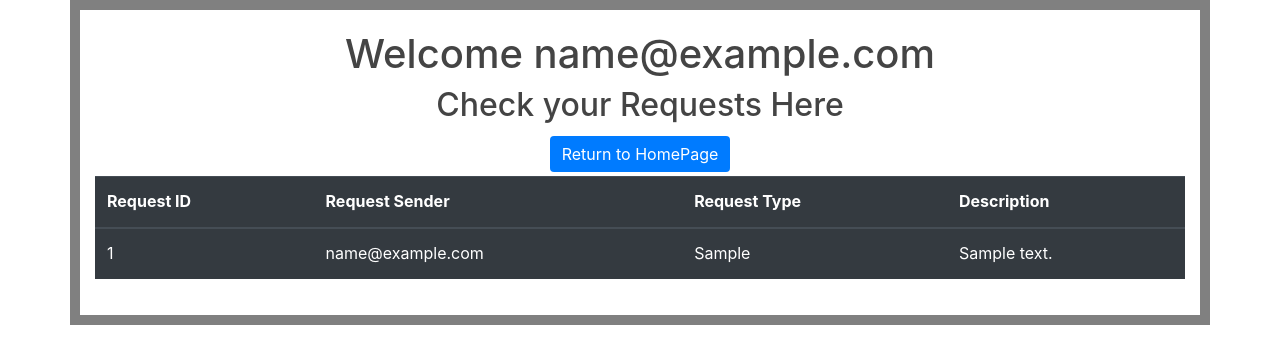
After one commit to squiddycodes/NittanyBusinessWPTGB, a Python web app: template templates/reviewrequests.html in a window 1280 px wide. The commit adds this page. Shown: the top 364 px of the page. Run offline with Jinja, Linux system fonts and the light colour scheme; the template is opened without the code that fills it: most values are stand-ins (such as "Sample title", 1, 10 or a date in 2020); some libraries are stand-ins or nearby versions.

Commit message:
added the ability for helpdesk to review requests, waiting till tomm with nicole for helpdesk acct approval

```diff
--- a/templates/helpdeskLandingPage.html
+++ b/templates/helpdeskLandingPage.html
@@ -36,6 +36,7 @@
     <h2 class="card-title">HelpDesk Suite</h2>
 
     <form action="/ReviewRequests" method="POST">
+        <input type = "hidden" name = "email" value = "{{ email }}">
         <button type="submit" class="btn btn-primary">Review Requests</button>
     </form>
 
--- /dev/null
+++ b/templates/reviewrequests.html
@@ -0,0 +1,63 @@
+<!DOCTYPE html>
+<html lang="en" dir="ltr">
+<head>
+    <meta charset="utf-8">
+    <meta name="viewport" content="width=device-width, initial-scale=1">
+    <link rel="stylesheet" href="https://stackpath.bootstrapcdn.com/bootstrap/4.4.1/css/bootstrap.min.css"
+          integrity="sha384-Vkoo8x4CGsO3+Hhxv8T/Q5PaXtkKtu6ug5TOeNV6gBiFeWPGFN9MuhOf23Q9Ifjh" crossorigin="anonymous">
+    <title>Home - Nittany Business</title>
+    <style>
+    .btn {
+        color: white;
+	text-align: center;
+        border: none;
+	display: inline-block;
+        margin: 4px 2px;
+    }
+
+    div {
+        padding: 20px;
+        border: 10px solid gray;
+        margin: 0;
+    }
+
+    body {
+        color:#444;line-height:1.6
+    }
+    </style><!-- Changing button style-->
+</head>
+<body>
+    <div align="center" class="container-sm">
+        <h1>Welcome {{ email }}</h1>
+        <h2>Check your Requests Here</h2>
+        <form action="/ReturntoHelpDesk" method="POST">
+            <input type = "hidden" name = "email" value = "{{ email }}">
+            <button type="submit" class="btn btn-primary">Return to HomePage</button>
+        </form>
+
+        <table class="table table-dark">
+          <thead>
+            <tr>
+              <th scope="col">Request ID</th>
+              <th scope="col">Request Sender</th>
+              <th scope="col">Request Type</th>
+              <th scope="col">Description</th>
+            </tr>
+          </thead>
+          <tbody>
+            {% for request_id, sender_email, request_type, request_desc in requests %}
+            <tr>
+              <td>
+                  <!--<a href="/MyProducts/EditProduct/{{ email }}Editing{{ Listing_ID }}">{{ Product_Title }}</a>-->
+                  {{ request_id }}
+              </td>
+              <td>{{ sender_email }}</td>
+              <td>{{ request_type }}</td>
+              <td>{{ request_desc }}</td>
+            </tr>
+            {% endfor %}
+          </tbody>
+        </table>
+    </div>
+</body>
+</html>
```
Also changed, not shown: products.py (+21 -0 lines).
